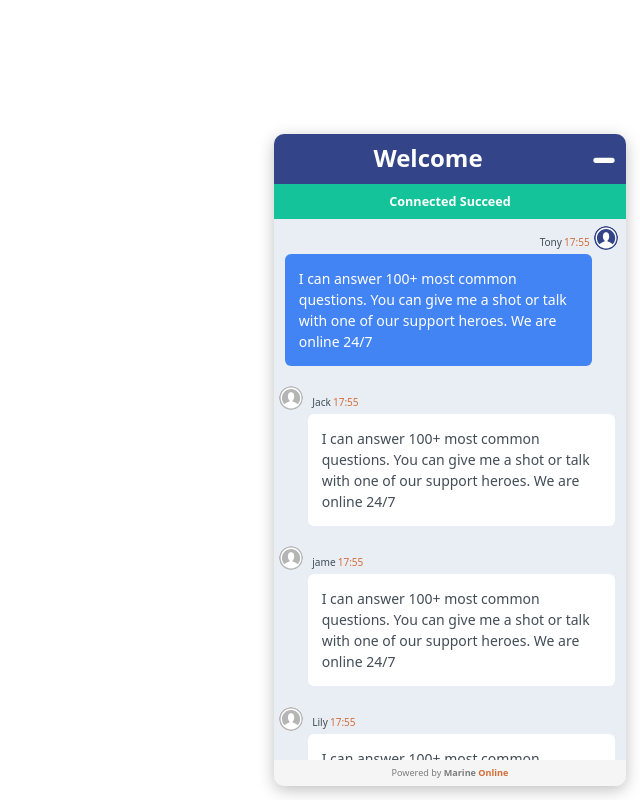
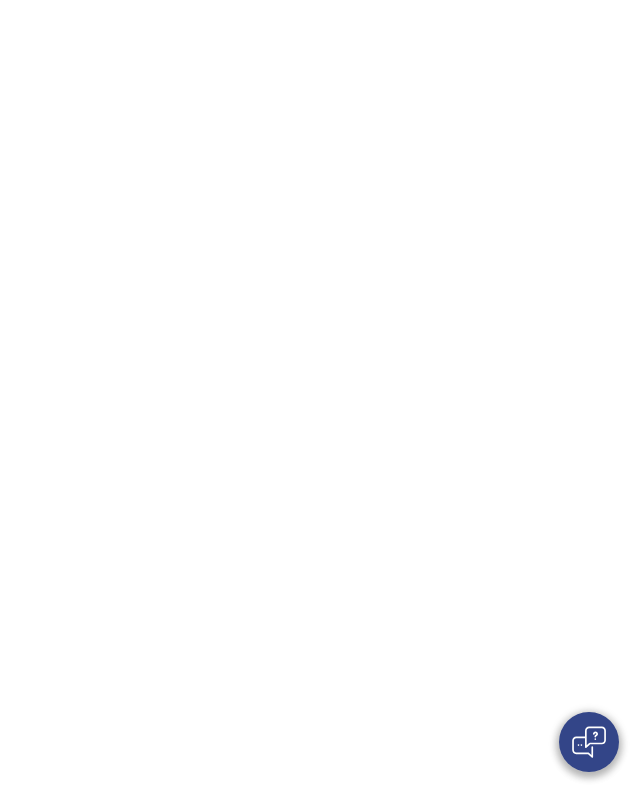
Before and after one commit to TonyYang9527/im-plugins, a React (Create React App) app: page / in a window 1280 px wide. Shown: the whole page, without its empty margins (640-1280 px from the left). Built offline with nearby package versions, Linux system fonts and the light colour scheme.

Commit message:
enhance componet

```diff
--- /dev/null
+++ b/src/chat/ChatApp.js
@@ -0,0 +1,69 @@
+import React, { Component } from 'react';
+import { observer } from "mobx-react";
+import PropTypes from 'prop-types';
+import Global from './layout';
+import Launcher from './launcher';
+import Chat from './livechat';
+import { ConnectEnum } from './utils/connect';
+
+
+class ChatApp extends Component {
+
+    render() {
+        return (
+            <Global>
+                <Launcher
+                    launcherOpened={this.props.launcherOpened}
+                    onTouch={this.props.onTouch} />
+
+                <Chat
+                    isAuth={this.props.isAuth}
+                    launcherOpened={this.props.launcherOpened}
+
+                    title={this.props.title}
+                    close={this.props.close}
+
+                    connect={this.props.connect}
+
+
+                    name={this.props.name}
+                    email={this.props.email}
+                    onNameChanged={this.props.onNameChanged}
+                    onEmailChanged={this.props.onEmailChanged}
+                    showError={this.props.showError}
+                    errorMessage={this.props.errorMessage}
+                    disabledSubmit={this.props.disabledSubmit}
+                    onSubmit={this.props.onSubmit}
+                />
+            </Global>
+
+        )
+    }
+}
+
+ChatApp.propTypes = {
+    launcherOpened: PropTypes.bool,
+    onTouch: PropTypes.func,
+
+
+    isAuth: PropTypes.bool,
+    title: PropTypes.string,
+    close: PropTypes.func,
+    showConnect: PropTypes.bool,
+    connect: PropTypes.any,
+
+    name: PropTypes.string,
+    email: PropTypes.string,
+    onNameChanged: PropTypes.func,
+    onEmailChanged: PropTypes.func,
+    onSubmit: PropTypes.func,
+    disabledSubmit: PropTypes.bool,
+    showError: PropTypes.bool,
+};
+
+ChatApp.defaultProps = {
+    title: 'Welcome',
+    connect: ConnectEnum.SUCCEED,
+};
+
+export default observer(ChatApp);
--- a/src/chat/index.js
+++ b/src/chat/index.js
@@ -1,26 +1,25 @@
 import React, { Component } from 'react';
+import { observer } from "mobx-react";
 import PropTypes from 'prop-types';
-import Global from './layout';
-// import Launcher from './launcher';
-import Chat from './livechat';
+import ChatApp from './ChatApp';
+
+import AuthStore from '../store/authStore';
 
 class LiveChat extends Component {
     render() {
         return (
-            <Global>
-                <div>
-                    <Chat />
-                </div>
-            </Global>
+            <ChatApp
+             launcherOpened={AuthStore.state.launcherOpened}
+             onTouch={AuthStore.actions.onTouch}
+             isAuth={AuthStore.state.isAuth}
+             close={AuthStore.actions.onTouch}
+             />
         )
     }
 }
 
-LiveChat.propTypes = {
-    title: PropTypes.string,
+// LiveChat.propTypes = {
+//     launcherOpened: PropTypes.bool,
+// };
 
-};
-
-
-
-export default LiveChat;
+export default observer(LiveChat);
--- a/src/chat/launcher/index.js
+++ b/src/chat/launcher/index.js
@@ -5,14 +5,18 @@ import openLauncher from '../../assets/icon/tools/launcher_button.svg';
 import './style.scss';
 
 class Launcher extends Component {
+
     render() {
+        if (!this.props.launcherOpened) {
+            return null;
+        }
         return (
             <div className='lc-launcher'>
                 <div className='lc-container '>
                     <div className='lc-icon-container'>
                         <div className='lc-icon'>
-                            <button type="button" className='rcw-launcher-button' onClick={this.props.toggle}>
-                                <img src={openLauncher}  className="rcw-open-launcher" alt="" />
+                            <button type="button" className='rcw-launcher-button' onClick={this.props.onTouch}>
+                                <img src={openLauncher} className="rcw-open-launcher" alt="" />
                             </button>
                         </div>
                     </div>
@@ -22,6 +26,7 @@ class Launcher extends Component {
     }
 }
 Launcher.propTypes = {
-    toggle: PropTypes.func,
+    onTouch: PropTypes.func,
+    launcherOpened: PropTypes.bool,
 };
 export default observer(Launcher);
--- a/src/chat/livechat/header/action/index.js
+++ b/src/chat/livechat/header/action/index.js
@@ -7,14 +7,14 @@ import close from '../../../../assets/icon/tools/minus.svg';
 class Action extends Component {
     render() {
         return (<div className='lc-action'>
-            <button className="lc-action-button" onClick={this.props.toggleChat} >
+            <button className="lc-action-button" onClick={this.props.close} >
                 <img src={close} className="lc-action-icon" alt="" />
             </button>
         </div>)
     }
 }
 Action.propTypes = {
-    toggleChat: PropTypes.func.isRequired,
+    close: PropTypes.func.isRequired,
 };
 
 export default observer(Action);
--- a/src/chat/livechat/header/index.js
+++ b/src/chat/livechat/header/index.js
@@ -11,7 +11,7 @@ class Header extends Component {
         return (
             <div className='lc-header'>
                 <Title title={this.props.title} />
-                <Action toggleChat={this.props.toggleChat} />
+                <Action close={this.props.close} />
             </div>
         )
     }
@@ -19,11 +19,11 @@ class Header extends Component {
 
 Header.propTypes = {
     title: PropTypes.string,
-    toggleChat: PropTypes.func.isRequired,
+    close: PropTypes.func.isRequired,
 };
 
 Header.defaultProps = {
     title: ' Chat with us! ',
-    toggleChat: () => { }
+    close: () => { }
 };
 export default observer(Header);
--- a/src/chat/livechat/index.js
+++ b/src/chat/livechat/index.js
@@ -15,10 +15,14 @@ import './style.scss';
 class Chat extends Component {
 
     render() {
+        if (this.props.launcherOpened) {
+            return null;
+        }
+
         return (
             <ChatContainer>
                 <div className='lc-widget'>
-                    <Header title={this.props.title} toggleChat={this.props.toggleChat} />
+                    <Header title={this.props.title} close={this.props.close} />
                     <Status showConnect={this.props.showConnect} connect={this.props.connect} />
                     <Content >
                         <Login
@@ -45,10 +49,11 @@ class Chat extends Component {
 Chat.propTypes = {
     isAuth: PropTypes.bool,
     title: PropTypes.string,
-    toggleChat: PropTypes.func,
+    close: PropTypes.func,
     showConnect: PropTypes.bool,
     connect: PropTypes.any,
-
+    onTouch: PropTypes.func,
+    launcherOpened: PropTypes.bool,
     name: PropTypes.string,
     email: PropTypes.string,
     onNameChanged: PropTypes.func,
@@ -59,9 +64,9 @@ Chat.propTypes = {
     errorMessage: PropTypes.string,
 };
 
-Chat.defaultProps = {
-    isAuth: true,
-    title: 'Welcome',
-    connect: ConnectEnum.SUCCEED,
-};
+// Chat.defaultProps = {
+//     isAuth: false,
+//     title: 'Welcome',
+//     connect: ConnectEnum.SUCCEED,
+// };
 export default observer(Chat);
--- a/src/store/loginStore.js
+++ b/src/store/authStore.js
@@ -3,14 +3,15 @@ import { ConnectEnum } from '../chat/utils/connect';
 
 
 let state = observable({
-    username: "",
+    name: "",
     email: "",
-    isAuthenticated: false,
+    isAuth: false,
     user: null,
     isSubmitting: false,
     errorMessage: "",
-    isConnect: false,
+    // isConnect: false,
     connectEnum: ConnectEnum.CONNECTING,
+    launcherOpened: true,
 });
 
 const actions = {
@@ -27,24 +28,28 @@ const actions = {
         //     state.connectEnum=ConnectEnum.FAILED,
         // });
         state.isAuthenticated = true
-        state.isConnect = true,
-        state.connectEnum=ConnectEnum.SUCCEED
+        // state.isConnect = true,
+        state.connectEnum = ConnectEnum.SUCCEED
     }),
     toggleIsSubmitting: action(() => {
         state.isSubmitting = !state.isSubmitting
     }),
 
     handleNameChange: action((value) => {
-        state.username = value
+        state.name = value
     }),
     handleEmailChange: action((value) => {
         state.email = value
     }),
 
     checkInputIsEmpty: action(() => {
-        return state.username === "" || state.email === "";
+        return state.name === "" || state.email === "";
     }),
 
+    onTouch: action(() => {
+        state.launcherOpened = !state.launcherOpened;
+
+    }),
 };
 
 export default { state, actions };
```
